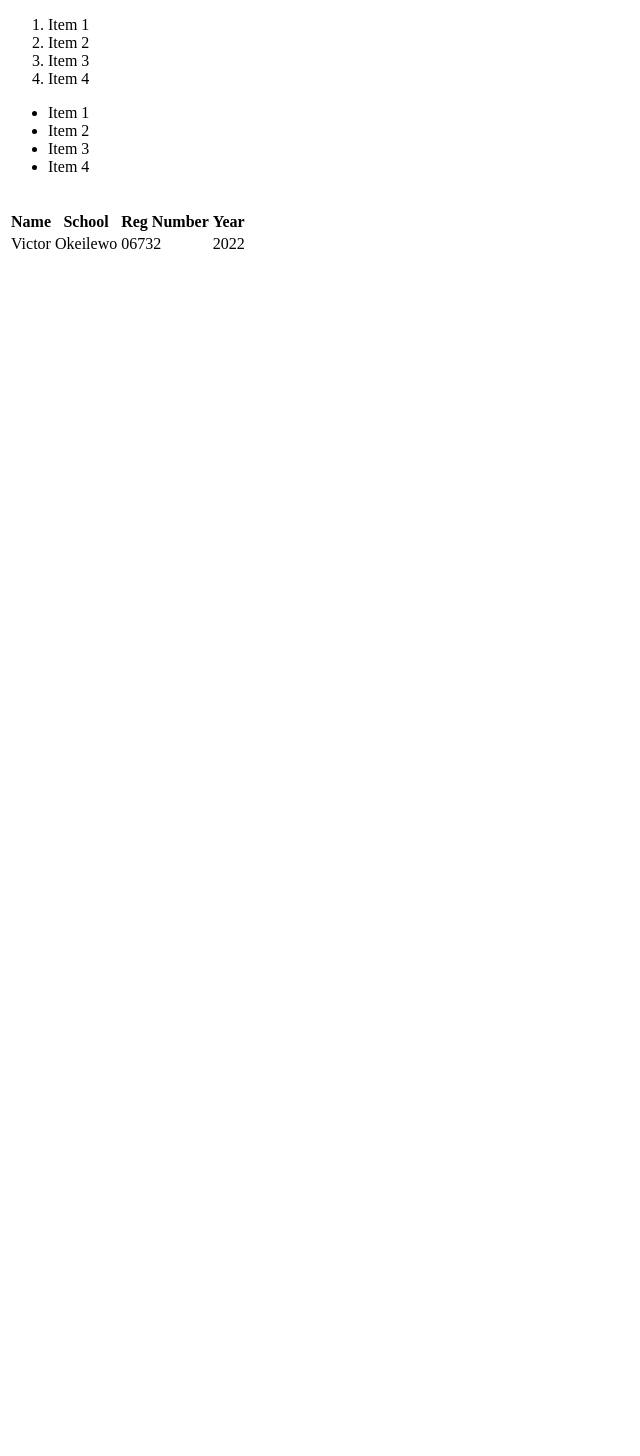
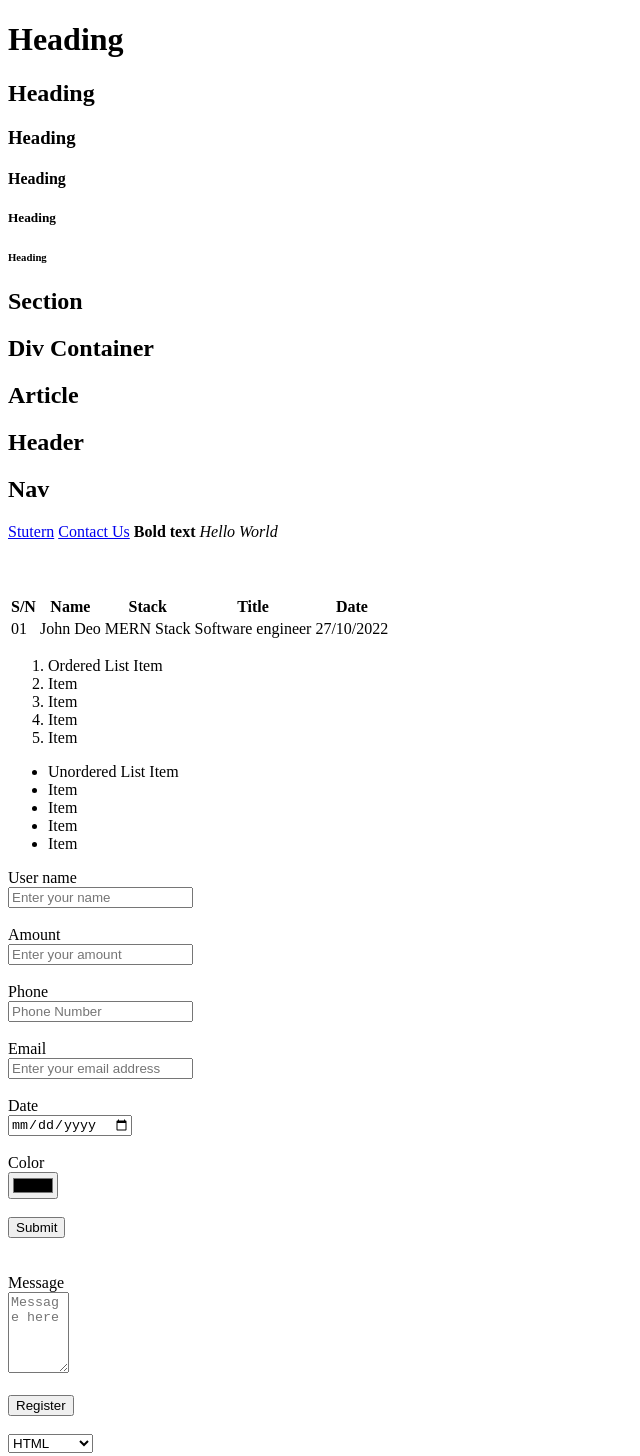
Before and after one commit to VictorOmotor/Learn-HTML, a plain HTML site: page index.html in a window 1280 px wide. Shown: the whole page, without its empty margins (0-640 px from the left). Before the commit the page ends 800 px from the top, so only its background shows below. Drawn offline with Linux system fonts and the light colour scheme.

Commit message:
added contact form

```diff
--- a/index.html
+++ b/index.html
@@ -7,36 +7,183 @@
     <title>Learn HTML</title>
 </head>
 <body>
-<ol>
-    <li>Item 1</li>
-    <li>Item 2</li>
-    <li>Item 3</li>
-    <li>Item 4</li>
-</ol>
-<ul>
-    <li>Item 1</li>
-    <li>Item 2</li>
-    <li>Item 3</li>
-    <li>Item 4</li>
-</ul>
-<br>
-<table>
+ <!-- HEADING ELEMENT
+  ========================== -->
+  <h1>Heading</h1>
+  <h2>Heading</h2>
+  <h3>Heading</h3>
+  <h4>Heading</h4>
+  <h5>Heading</h5>
+  <h6>Heading</h6>
+
+
+  <!-- SECTION ELEMENT
+  ================================ -->
+  <section>
+    <h2>Section</h2>
+  </section>
+
+  <!-- DIV (Container) ELEMENT
+  ================================ -->
+  <div>
+    <h2>Div Container</h2>
+  </div>
+
+  <!-- Article ELEMENT
+  ================================ -->
+  <article>
+    <h2>Article</h2>
+  </article>
+
+  <!-- Header ELEMENT
+  ================================ -->
+  <Header>
+    <h2>Header</h2>
+  </Header>
+
+
+  <!-- Nav ELEMENT
+  ================================ -->
+  <Nav>
+    <h2>Nav</h2>
+  </Nav>
+
+
+  <!-- Link (Anchor) ELEMENT
+  ================================ -->
+  <a href="https://stutern.com" target="_blank">Stutern</a>
+  <a href="contact.html">Contact Us</a>
+
+  <!-- Bold ELEMENT
+  ================================ -->
+  <b>Bold text</b>
+
+  <!-- Italic ELEMENT
+  ================================ -->
+  <i>Hello World</i>
+  <br />
+  <br />
+  <br />
+  <br />
+
+
+  <!-- Image ELEMENT  -->
+  <!-- <img style="border: solid 20px red;" src="/image/image.png" alt="Metaverse Image" width="400" />
+  <img src="https://leadership.ng/wp-content/uploads/2022/07/Metaverse.png" width="400" alt="Metaverse Image" /> -->
+
+
+  <!-- Table ELEMENT
+  =============================== -->
+  <table>
     <thead>
-        <tr>
-            <th>Name</th>
-            <th>School</th>
-            <th>Reg Number</th>
-            <th>Year</th>
-        </tr>
-        <tr>
-            <td>Victor</td>
-            <td>Okeilewo</td>
-            <td>06732</td>
-            <td>2022</td>
-        </tr>
+      <tr>
+        <th>S/N</th>
+        <th>Name</th>
+        <th>Stack</th>
+        <th>Title</th>
+        <th>Date</th>
+      </tr>
     </thead>
-</table>
-<br>
+    <tbody>
+      <tr>
+        <td>01</td>
+        <td>John Deo</td>
+        <td>MERN Stack</td>
+        <td>Software engineer</td>
+        <td>27/10/2022</td>
+      </tr>
+    </tbody>
+  </table>
 
+
+    <!-- Ordered List ELEMENT
+  =============================== -->
+  <ol>
+    <li>Ordered List Item</li>
+    <li>Item</li>
+    <li>Item</li>
+    <li>Item</li>
+    <li>Item</li>
+  </ol>
+
+
+    <!-- Unordered List ELEMENT
+  =============================== -->
+  <ul>
+    <li>Unordered List Item</li>
+    <li>Item</li>
+    <li>Item</li>
+    <li>Item</li>
+    <li>Item</li>
+  </ul>
+
+    <!-- Form ELEMENT
+  =============================== -->
+  <form>
+    <label for="username">User name</label><br/>
+    <input type="text" placeholder="Enter your name" id="username"  />
+
+    <br />
+    <br />
+
+    <label for="amount">Amount</label><br />
+    <input type="number" placeholder="Enter your amount" id="amount"  />
+
+
+    <br />
+    <br />
+
+    <label for="phone">Phone</label><br />
+    <input type="tel" placeholder="Phone Number" id="phone"  />
+
+    <br />
+    <br />
+
+    <label for="emailaddress">Email</label><br />
+    <input type="email" placeholder="Enter your email address" id="emailaddress"  />
+
+
+    <br />
+    <br />
+
+    <label for="date">Date</label><br />
+    <input type="date"  />
+
+
+    <br />
+    <br />
+
+    <label for="color">Color</label><br />
+    <input type="color" />
+
+    <br />
+    <br />
+
+    <input type="submit" value="Submit" />
+    <br />
+    <br /><br />
+
+    <label for="message">Message</label><br />
+    <textarea rows="5" cols="5" id="message" name="" value="" placeholder="Message here"></textarea>
+
+    <br />
+    <br />
+    <button type="submit">Register</button>
+
+    <br />
+    <br />
+
+    <select>
+      <option>HTML</option>
+      <option>CSS</option>
+      <option>JavaScript</option>
+      <option>TypeScript</option>
+      <option>React</option>
+    </select>
+  </form>
+
+  <br />
+  <br />
+  <br />
 </body>
 </html>
```
Also changed, not shown: card.html (+74 -4 lines), contact.html (added, +12 -0 lines).
